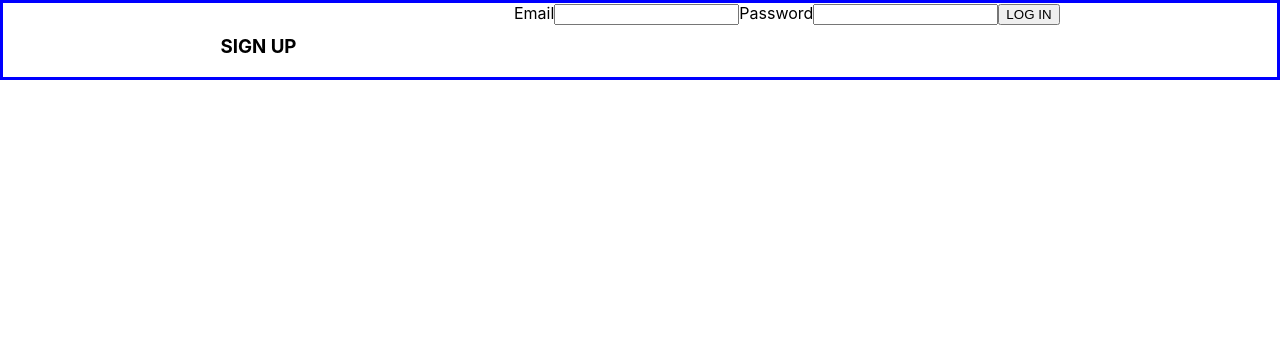
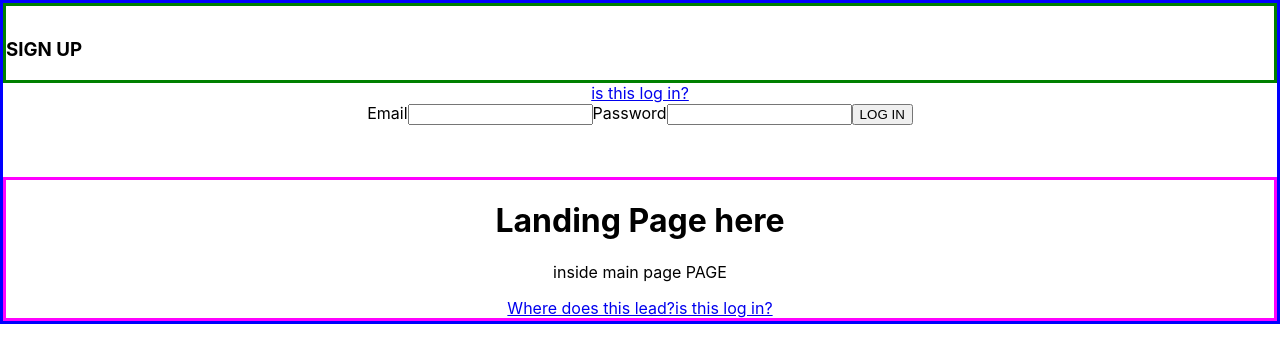
Before and after one commit to Bakuchiol/Journal, a React (Create React App) app: page / in a window 1280 px wide. Shown: the top 362 px of the page. Built offline with nearby package versions, Linux system fonts and the light colour scheme.

Commit message:
rearranging components

```diff
--- a/package.json
+++ b/package.json
@@ -27,8 +27,7 @@
     "start": "react-scripts start",
     "build": "react-scripts build",
     "test": "react-scripts test",
-    "eject": "react-scripts eject",
-    "seed": "node ./config/seed.js"
+    "eject": "react-scripts eject"
   },
   "eslintConfig": {
     "extends": [
--- a/server.js
+++ b/server.js
@@ -21,6 +21,7 @@ app.use('/api/users', require('./routes/api/users'));
 // ************************ PROTECTED ROUTES **************
 // const ensureLoggedIn = require('./config/ensureLoggedIn')
 
+
 // catch all
 app.get("/*", function (req, res) {
   res.sendFile(path.join(__dirname, "build", "index.html"));
--- a/src/components/Landing/Landing.jsx
+++ b/src/components/Landing/Landing.jsx
@@ -4,6 +4,9 @@ export default function Landing() {
     return (
         <div className={styles.LandingWrapper}>
             <h1>Landing Page here</h1>
+            <p>inside main page PAGE</p>
+            <a href="/">Where does this lead?</a>
+            <a href="/login">is this log in?</a>
         </div>
     )
 }
--- a/src/components/NavBar/NavBar.jsx
+++ b/src/components/NavBar/NavBar.jsx
@@ -1,6 +1,6 @@
 import { Link } from "react-router-dom"
 import * as userService from '../../utilities/users-service'
-import MainPage from "../../pages/MainPage/MainPage";
+import styles from './NavBar.module.css'
 
 export default function NavBar({user,setUser}) {
     const handleLogOut = () => {
@@ -8,7 +8,7 @@ export default function NavBar({user,setUser}) {
         setUser(null)
     }
     return(
-        <div>
+        <div className={styles.NavBarWrapper}>
         <nav>
             <Link to="" onClick={handleLogOut}>
                 Log Out
--- a/src/components/NavBar/NavBar.module.css
+++ b/src/components/NavBar/NavBar.module.css
@@ -0,0 +1,3 @@
+.NavBarWrapper {
+    border: solid blue;
+}
--- a/src/pages/AuthPage/AuthPage.jsx
+++ b/src/pages/AuthPage/AuthPage.jsx
@@ -2,22 +2,30 @@ import { useState } from 'react';
 import styles from './AuthPage.module.css';
 import LoginForm from '../../components/LoginForm/LoginForm';
 import SignUpForm from '../../components/SignUpForm/SignUpForm';
+import Landing from '../../components/Landing/Landing';
 
 export default function AuthPage({ setUser }) {
   const [showLogin, setShowLogin] = useState(true);
 
   return (
     <main className={styles.AuthPage}>
-      <div>
+      <div className={styles.flex}>
         <h3 onClick={() => setShowLogin(!showLogin)}>
           {showLogin ? 'SIGN UP' : 'LOG IN'}
         </h3>
       </div>
       {showLogin ? (
-        <LoginForm setUser={setUser} />
-      ) : (
-        <SignUpForm setUser={setUser} />
-      )}
+          <div>
+            <a href="/login">is this log in?</a>
+            <LoginForm setUser={setUser} />
+            <Landing/>
+          </div>
+        ) : (
+            <>
+            <a href="/login">is this log in?</a>
+            <SignUpForm setUser={setUser} />
+            </>
+        )}
     </main>
   );
 }
--- a/src/pages/AuthPage/AuthPage.module.css
+++ b/src/pages/AuthPage/AuthPage.module.css
@@ -1,7 +1,7 @@
 .AuthPage {
   height: 100%;
-  display: flex;
-  justify-content: space-evenly;
+  /* display: flex;
+  justify-content: space-evenly; */
   align-items: center;
   background-color: var(--white);
   border-radius: 2vmin;
@@ -13,3 +13,8 @@
   color: var(--text-light);
   cursor: pointer;
 }
+
+.flex {
+  display: flex;
+  border: solid green;
+}
--- a/src/pages/MainPage/MainPage.jsx
+++ b/src/pages/MainPage/MainPage.jsx
@@ -1,11 +1,11 @@
-import Landing from '../../components/Landing/Landing'
+// import Landing from '../../components/Landing/Landing'
 import NewEntry from '../../components/NewEntry/NewEntry'
 
 export default function MainPage() {
     return (
         <div>
             <h1>Main Page ?</h1>
-            <Landing />
+            {/* <Landing /> */}
             <NewEntry />
         </div>
     )
```
Also changed, not shown: src/components/Test.jsx (deleted, +0 -12 lines).
